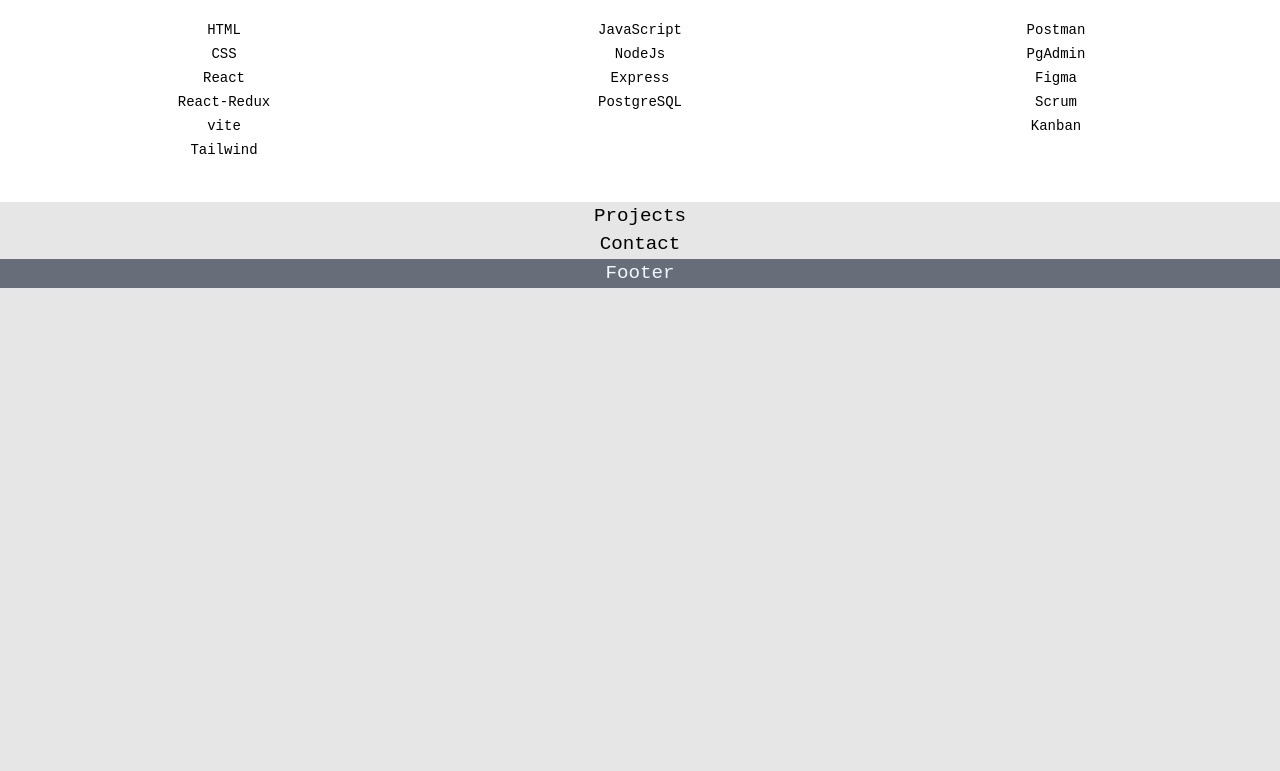
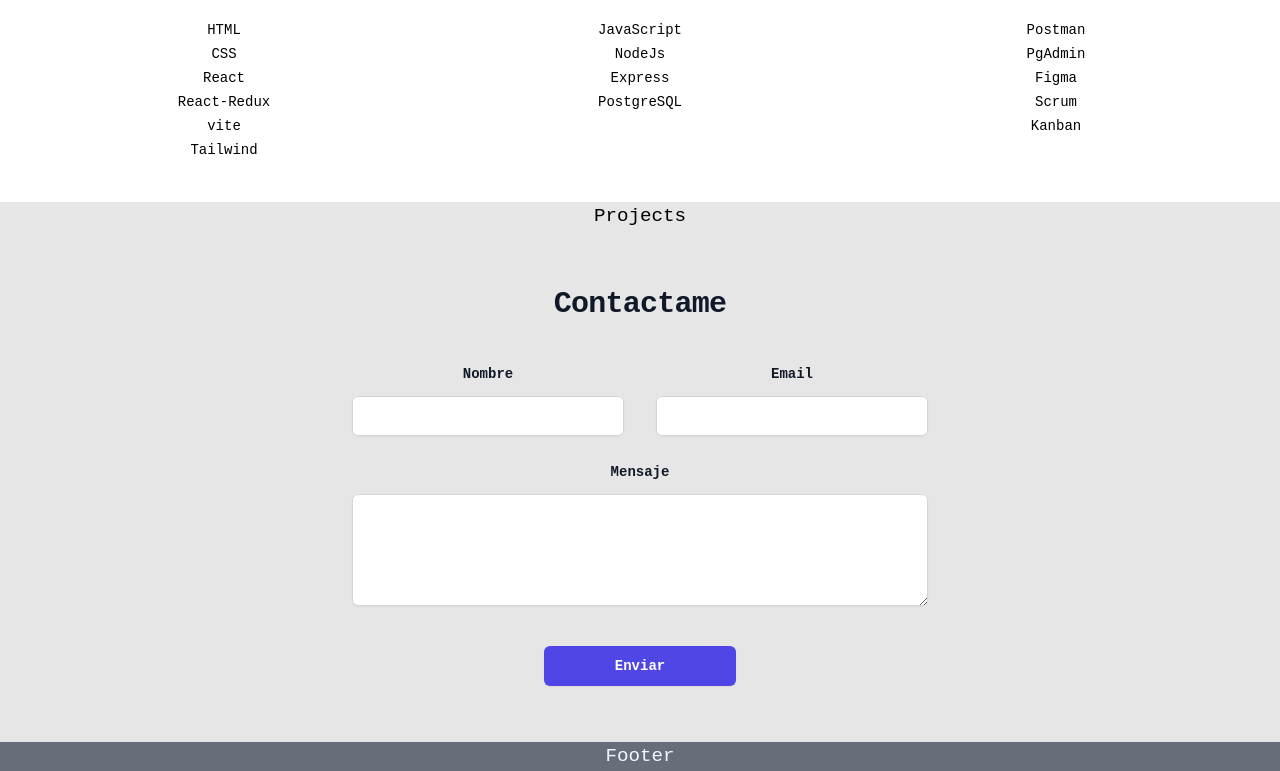
Before and after one commit to dasava11/briefcase, a React (Vite) app in the folder personal_briefcase/: page / in a window 1280 px wide. Shown: the part 925-1696 px from the top of the page. Before the commit the page ends 1213 px from the top, so only its background shows below. Built offline with nearby package versions, Linux system fonts and the light colour scheme.

Commit message:
contact me

```diff
--- a/personal_briefcase/package.json
+++ b/personal_briefcase/package.json
@@ -12,6 +12,7 @@
   "dependencies": {
     "@headlessui/react": "^1.7.16",
     "@heroicons/react": "^2.0.18",
+    "@tailwindcss/forms": "^0.5.4",
     "autoprefixer": "^10.4.14",
     "postcss": "^8.4.27",
     "react": "^18.2.0",
--- a/personal_briefcase/src/components/Contact/Contact.jsx
+++ b/personal_briefcase/src/components/Contact/Contact.jsx
@@ -1,7 +1,99 @@
 import React from "react";
+import { useState } from "react";
+import { ChevronDownIcon } from "@heroicons/react/20/solid";
+import { Switch } from "@headlessui/react";
+
+function classNames(...classes) {
+  return classes.filter(Boolean).join(" ");
+}
 
 const Contact = () => {
-  return <div>Contact</div>;
+  const [agreed, setAgreed] = useState(false);
+
+  return (
+    <div className="isolate px-2 py-14 sm:py-22 lg:px-4">
+      {/* <div
+        className="absolute inset-x-0 top-[-10rem] -z-10 transform-gpu overflow-hidden blur-3xl sm:top-[-20rem]"
+        aria-hidden="true"
+      >
+        <div
+          className="relative left-1/2 -z-10 aspect-[1155/678] w-[36.125rem] max-w-none -translate-x-1/2 rotate-[30deg] bg-gradient-to-tr from-[#ff80b5] to-[#9089fc] opacity-30 sm:left-[calc(50%-40rem)] sm:w-[72.1875rem]"
+          style={{
+            clipPath:
+              "polygon(74.1% 44.1%, 100% 61.6%, 97.5% 26.9%, 85.5% 0.1%, 80.7% 2%, 72.5% 32.5%, 60.2% 62.4%, 52.4% 68.1%, 47.5% 58.3%, 45.2% 34.5%, 27.5% 76.7%, 0.1% 64.9%, 17.9% 100%, 27.6% 76.8%, 76.1% 97.7%, 74.1% 44.1%)",
+          }}
+        />
+      </div> */}
+      <div className="mx-auto text-center">
+        <h2 className="text-1xl font-bold tracking-tight text-gray-900 sm:text-3xl">
+          Contactame
+        </h2>
+      </div>
+      <form action="#" method="POST" className="mx-auto mt-8 max-w-xl sm:mt-10">
+        <div className="grid grid-cols-1 gap-x-8 gap-y-6 sm:grid-cols-2">
+          <div>
+            <label
+              htmlFor="Nombre"
+              className="block text-sm font-semibold leading-6 text-gray-900"
+            >
+              Nombre
+            </label>
+            <div className="mt-2.5">
+              <input
+                type="text"
+                name="first-name"
+                id="first-name"
+                autoComplete="given-name"
+                className="block w-full rounded-md border-0 px-3.5 py-2 text-gray-900 shadow-sm ring-1 ring-inset ring-gray-300 placeholder:text-gray-400 focus:ring-2 focus:ring-inset focus:ring-indigo-600 sm:text-sm sm:leading-6"
+              />
+            </div>
+          </div>
+          <div>
+            <label
+              htmlFor="last-name"
+              className="block text-sm font-semibold leading-6 text-gray-900"
+            >
+              Email
+            </label>
+            <div className="mt-2.5">
+              <input
+                type="email"
+                name="email"
+                id="email"
+                autoComplete="email"
+                className="block w-full rounded-md border-0 px-3.5 py-2 text-gray-900 shadow-sm ring-1 ring-inset ring-gray-300 placeholder:text-gray-400 focus:ring-2 focus:ring-inset focus:ring-indigo-600 sm:text-sm sm:leading-6"
+              />
+            </div>
+          </div>
+          <div className="sm:col-span-2">
+            <label
+              htmlFor="message"
+              className="block text-sm font-semibold leading-6 text-gray-900"
+            >
+              Mensaje
+            </label>
+            <div className="mt-2.5">
+              <textarea
+                name="message"
+                id="message"
+                rows={4}
+                className="block w-full rounded-md border-0 px-3.5 py-2 text-gray-900 shadow-sm ring-1 ring-inset ring-gray-300 placeholder:text-gray-400 focus:ring-2 focus:ring-inset focus:ring-indigo-600 sm:text-sm sm:leading-6"
+                defaultValue={""}
+              />
+            </div>
+          </div>
+        </div>
+        <div className="mt-10 flex justify-center">
+          <button
+            type="submit"
+            className="block w-1/3 rounded-md bg-indigo-600 px-3.5 py-2.5 text-center text-sm font-semibold text-white shadow-sm hover:bg-indigo-500 focus-visible:outline focus-visible:outline-2 focus-visible:outline-offset-2 focus-visible:outline-indigo-600"
+          >
+            Enviar
+          </button>
+        </div>
+      </form>
+    </div>
+  );
 };
 
 export default Contact;
--- a/personal_briefcase/tailwind.config.js
+++ b/personal_briefcase/tailwind.config.js
@@ -4,5 +4,5 @@
   theme: {
     extend: {},
   },
-  plugins: [],
+  plugins: [require("@tailwindcss/forms")],
 };
```
Also changed, not shown: 1 other file (tests, documents, lock files or other folders).
